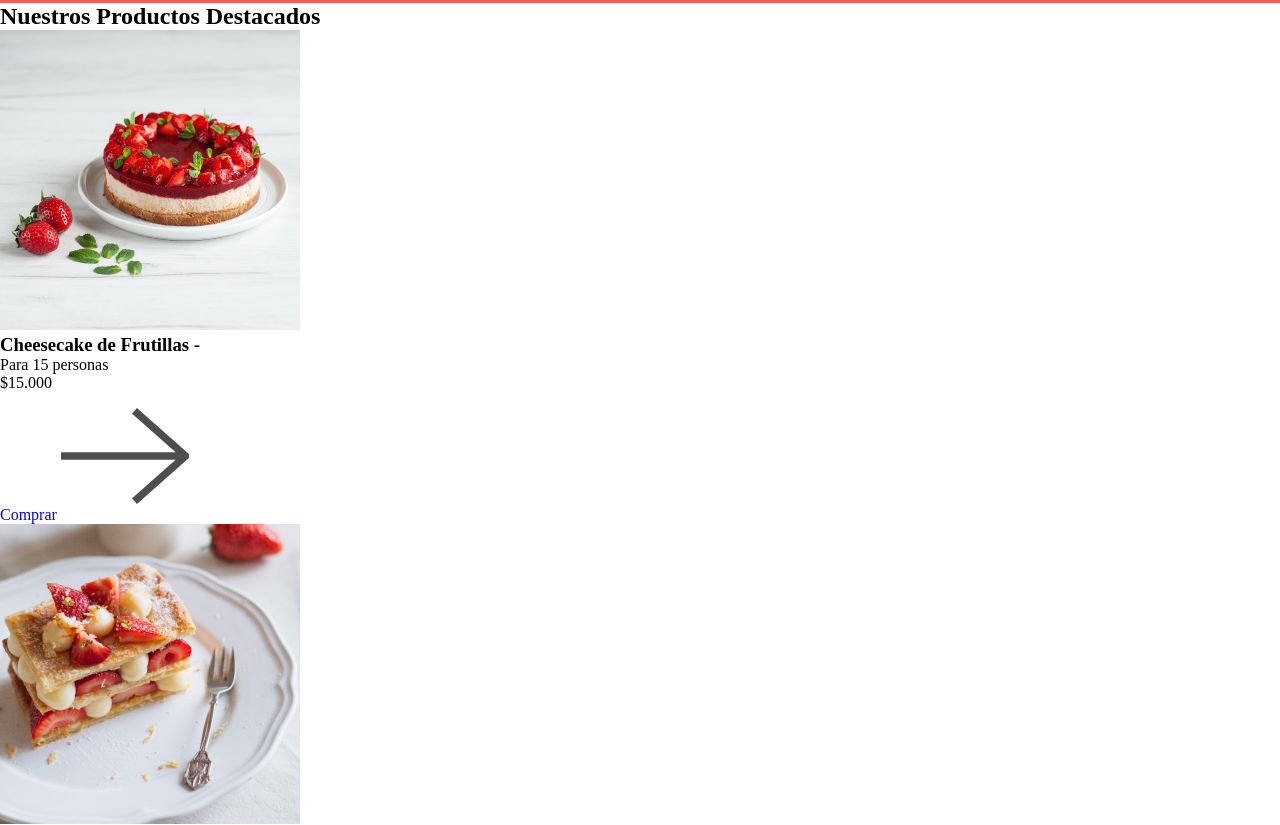
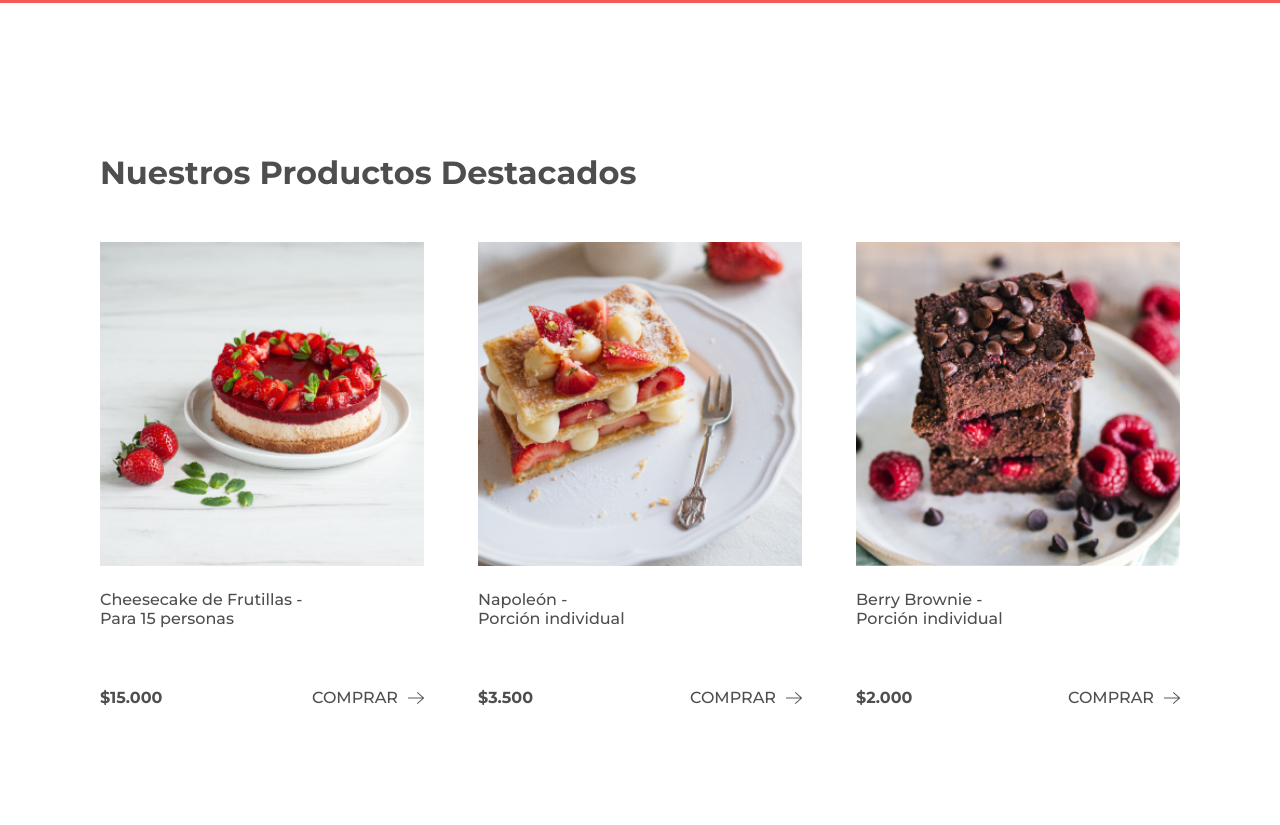
Before and after one commit to javierasila/proyecto-final-pasteleria-silva, a website: page index.html in a window 1280 px wide. Shown: the part 877-1702 px from the top of the page. Drawn offline with Linux system fonts and the light colour scheme.

Commit message:
Agregando estilos a seccion destacados index

```diff
--- a/index.html
+++ b/index.html
@@ -51,40 +51,40 @@
             <div class="destacados__container">
                 <div class="card">
                     <div class="card__img">
-                        <img src="images/fotos/cake1.jpg" alt="Cheesecake de frutillas">
+                        <img src="images/fotos/cake1.jpg" alt="Cheesecake de frutillas" class="img">
                     </div>
                     <div class="card__body">
-                        <h3>Cheesecake de Frutillas -</h3>
+                        <h3 class="card__h3">Cheesecake de Frutillas -</h3>
                         <p>Para 15 personas</p>
                         <div class="card__info">
-                            <p>$15.000</p>
-                            <a href="#" class="card__btn">Comprar <img src="images/icons/next-gray.png" alt="comprar"></a>
+                            <p class="card__cost">$15.000</p>
+                            <a href="#" class="card__btn">Comprar <img src="images/icons/next-gray.png" alt="comprar"class="arrow2"></a>
                         </div>
                     </div>
                 </div>
                 <div class="card">
                     <div class="card__img">
-                        <img src="images/fotos/cake2.jpg" alt="Pastel Napoleón">
+                        <img src="images/fotos/cake2.jpg" alt="Pastel Napoleón" class="img">
                     </div>
                     <div class="card__body">
-                        <h3>Napoleón -</h3>
+                        <h3 class="card__h3">Napoleón -</h3>
                         <p>Porción individual</p>
                         <div class="card__info">
-                            <p>$3.500</p>
-                            <a href="#" class="card__btn">Comprar <img src="images/icons/next-gray.png" alt="comprar"></a>
+                            <p class="card__cost">$3.500</p>
+                            <a href="#" class="card__btn">Comprar <img src="images/icons/next-gray.png" alt="comprar" class="arrow2"></a>
                         </div>
                     </div>
                 </div>
                 <div class="card">
                     <div class="card__img">
-                        <img src="images/fotos/cake3.jpg" alt="Berry Brownie">
+                        <img src="images/fotos/cake3.jpg" alt="Berry Brownie" class="img">
                     </div>
                     <div class="card__body">
-                        <h3>Berry Brownie -</h3>
+                        <h3 class="card__h3">Berry Brownie -</h3>
                         <p>Porción individual</p>
                         <div class="card__info">
-                            <p>$2.000</p>
-                            <a href="#" class="card__btn">Comprar <img src="images/icons/next-gray.png" alt="comprar"></a>
+                            <p class="card__cost">$2.000</p>
+                            <a href="#" class="card__btn">Comprar <img src="images/icons/next-gray.png" alt="comprar" class="arrow2"></a>
                         </div>
                     </div>
                 </div>
--- a/sass/_index.scss
+++ b/sass/_index.scss
@@ -1,4 +1,5 @@
 .main {
+    // Sección Hero
     .hero {
         background-color: $color-primary;
         height: 100vh;
@@ -49,16 +50,68 @@
                     background-color: #fff;
                 }
             }
+        }
+    }
+    // Sección destacados
+    .destacados {
+        margin: 150px 100px 150px 100px;
+        .destacados__heading {
+            font-family: 'Montserrat', sans-serif;
+            color: map-get($estilo-h2, color);
+            font-size: map-get($estilo-h2, fontsize);
+            font-weight: map-get($estilo-h2, fontweight);
+            margin-bottom: 50px;
+        }
+        .destacados__container {
+            display: flex;
+            flex-direction: row;
+            flex-wrap: wrap;
+            justify-content: space-between;
+            align-items: stretch;
 
+            .card {
+                width: 30%;
+                .card__img {
+                    .img {
+                        width: 100%;
+                    }
+                }
+                .card__body {
+                    font-family: 'Montserrat', sans-serif;
+                    color: map-get($estilo-h3, color);
+                    font-size: map-get($estilo-h3, fontsize);
+                    font-weight: map-get($estilo-h3, fontweight);
+                    margin-top: 20px;
+                    .card__h3 {
+                        font-weight: map-get($estilo-h3, fontweight);
+                        font-size: map-get($estilo-h3, fontsize);
+                    }
 
-
-
-
-
-
-
-
+                }
+                .card__info {
+                    margin-top: 60px;
+                    display: flex;
+                    justify-content: space-between;
+                    .card__cost {
+                        font-weight: 700;
+                    }
+                    .card__btn {
+                        display: inline-flex;
+                        align-items: center;
+                        text-transform: uppercase;
+                        &:link, :visited {
+                            color: $color-darkgray;
+                        }
+                        &:hover {
+                            font-weight: 700;
+                        }
+                        .arrow2 {
+                            height: 1rem;
+                            margin-left: 10px;
+                        }
+                    }
+                }
+            }
         }
-
     }
 }
--- a/sass/estilosSass.scss
+++ b/sass/estilosSass.scss
@@ -27,13 +27,13 @@ $estilo-h1: (
 
 $estilo-h2: (
     color: $color-darkgray,
-    fontsize: 1rem,
+    fontsize: 2rem,
     fontweight: 700,
 );
 
 $estilo-h3: (
     color: $color-darkgray,
-    fontsize: 0.5rem,
+    fontsize: 1rem,
     fontweight: 500,
 );
 
```
Also changed, not shown: css/estilosNuevos.css.
